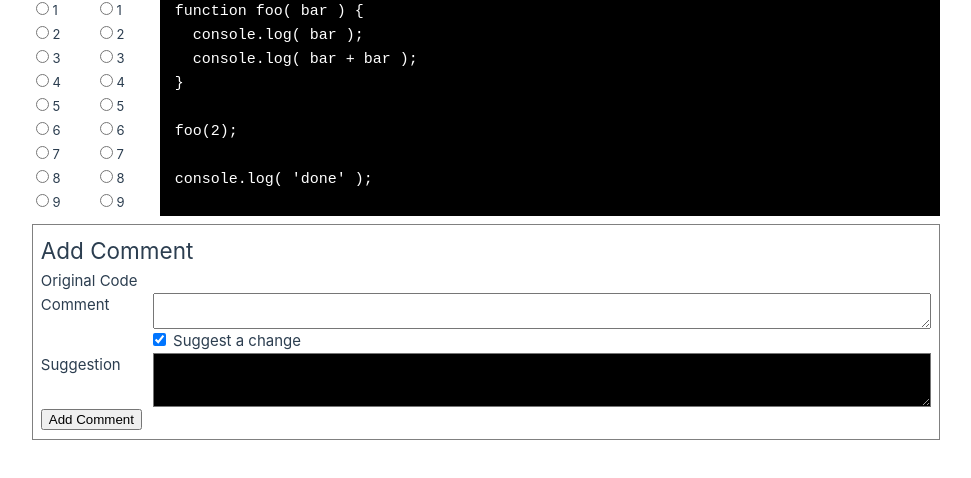
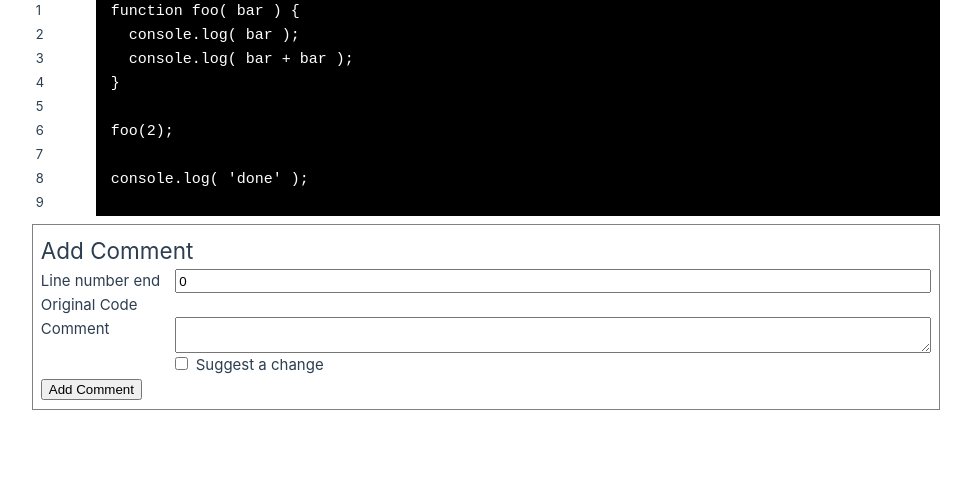
Before and after one commit to hansjovis/code-review, a Vue app: page / in a window 1280 px wide. Shown: the top 478 px of the page, without its empty margins (154-1125 px from the left). Built offline with nearby package versions, Linux system fonts and the light colour scheme.

Commit message:
Moved selecting line number end to comment form.

```diff
--- a/src/App.vue
+++ b/src/App.vue
@@ -21,11 +21,8 @@ console.log( 'done' );
 
   const comment = ref( new Comment( codeSnippet ) );
 
-  function onLineNumberStartChange( lineNumber ) {
+  function onLineSelected( lineNumber ) {
     comment.value.lineNumberRange.start = lineNumber;
-  }
-
-  function onLineNumberEndChange( lineNumber ) {
     comment.value.lineNumberRange.end = lineNumber;
   }
 </script>
@@ -34,8 +31,7 @@ console.log( 'done' );
   <main>
     <CodeView
       :code="codeSnippet"
-      @lineStartChange="onLineNumberStartChange"
-      @lineEndChange="onLineNumberEndChange"
+      @lineSelected="onLineSelected"
     />
     <CommentForm
       :comment="comment"
--- a/src/components/CodeView.vue
+++ b/src/components/CodeView.vue
@@ -5,16 +5,11 @@
     code: CodeSnippet
   } );
 
-  const emit = defineEmits( [ 'lineStartChange', 'lineEndChange' ] );
+  const emit = defineEmits( [ 'lineSelected' ] );
 
-  function updateLineNumberStart( { target } ) {
+  function selectLine( { target } ) {
     const lineNumber =  Number.parseInt( target.dataset.lineNr );
-    emit( 'lineStartChange', lineNumber );
-  }
-
-  function updateLineNumberEnd( { target } ) {
-    const lineNumber = Number.parseInt( target.dataset.lineNr );
-    emit( 'lineEndChange', lineNumber );
+    emit( 'lineSelected', lineNumber );
   }
 </script>
 
@@ -23,15 +18,8 @@
     <fieldset class="line-numbers">
       <legend class="visually-hidden">Line number start</legend>
       <label v-for="lineNumber in code.nrOfLines">
-        <input name="start" type="radio" :data-line-nr="lineNumber" @click="updateLineNumberStart">
-        {{ lineNumber }}
-      </label>
-    </fieldset>
-    <fieldset class="line-numbers">
-      <legend class="visually-hidden">Line number end</legend>
-      <label v-for="lineNumber in code.nrOfLines">
-        <input name="end" type="radio" :data-line-nr="lineNumber" @click="updateLineNumberEnd">
-        {{ lineNumber }}
+        <input class="visually-hidden" name="start" type="radio" :data-line-nr="lineNumber" @click="selectLine">
+        <span>{{ lineNumber }}</span>
       </label>
     </fieldset>
     <pre class="code"><code>{{ code.code }}</code></pre>
@@ -41,7 +29,7 @@
 <style scoped>
   .code-view {
     display: grid;
-    grid-template-columns: max-content max-content 1fr;
+    grid-template-columns: max-content 1fr;
   }
 
   fieldset {
@@ -68,11 +56,19 @@
     flex-direction: column;
   }
 
-  .line-numbers label {
+  .line-numbers label span {
     display: block;
     font-size: 13px;
     padding: 0 4px;
     height: 24px;
     min-width: 64px;
   }
+  .line-numbers label:hover {
+    background-color: aqua;
+  }
+
+  .line-numbers label input[type=radio]:checked + span {
+    display: block;
+    background-color: aqua;
+  }
 </style>
--- a/src/components/CommentForm.vue
+++ b/src/components/CommentForm.vue
@@ -6,7 +6,7 @@
     comment: Comment
   });
 
-  const suggestChange = ref( true );
+  const suggestChange = ref( false );
 </script>
 
 <template>
@@ -16,7 +16,9 @@
     </header>
     <div class="content">
         <input type="hidden" name="lineNrStart" :value="comment.lineNumberRange.start">
-        <input type="hidden" name="lineNrEnd" :value="comment.lineNumberRange.end">
+
+        <label for="lineNrEnd">Line number end</label>
+        <input type="number" name="lineNrEnd" v-model="comment.lineNumberRange.end">
 
         <label for="code">Original Code</label>
         <output id="code" name="code" :rows="comment.nrOfLines" readonly style="resize: none;">
```
